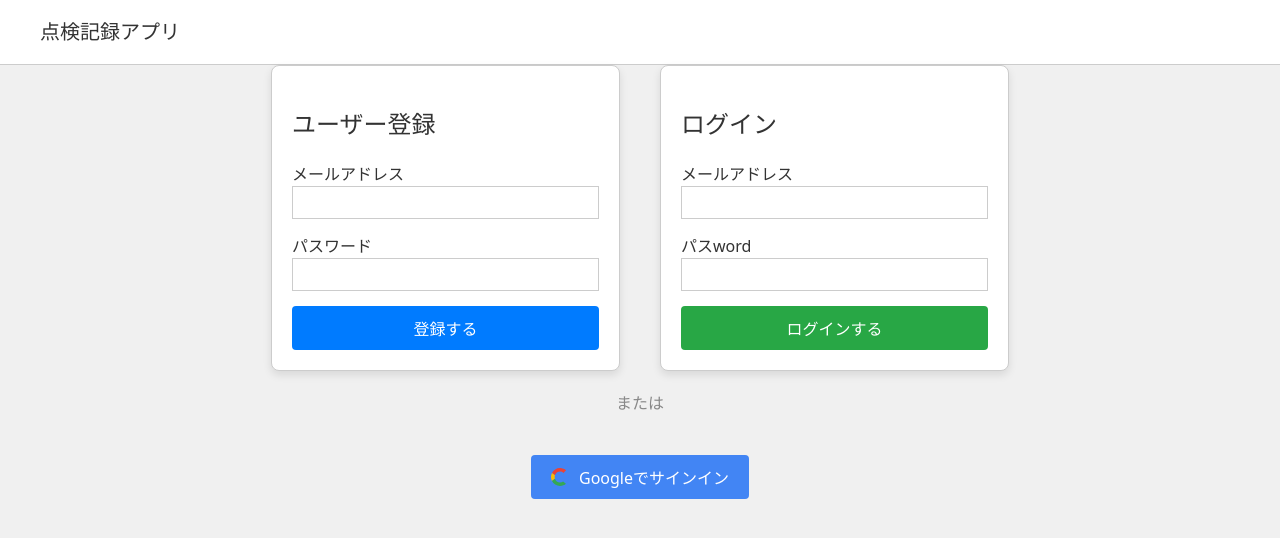
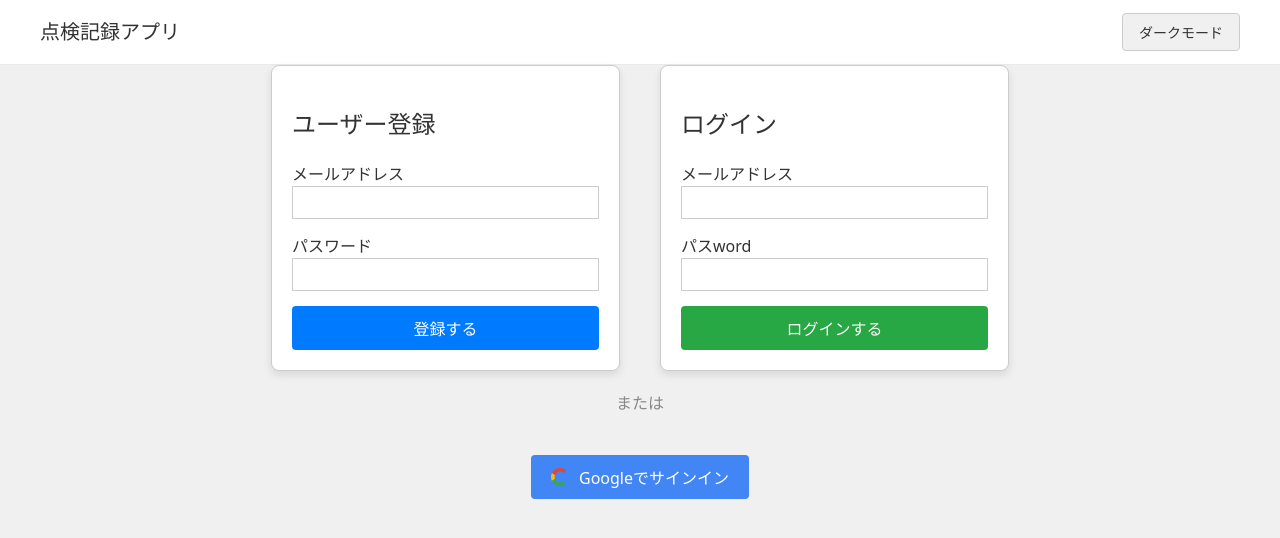
Before and after one commit to novice1248/katsuraohackason2025-team-maimaimer, a React (Vite) app in the folder maimai/: page / in a window 1280 px wide. Shown: the top 538 px of the page. Built offline with nearby package versions, Linux system fonts and the light colour scheme; no server answers.

Commit message:
いったん保存

```diff
--- a/maimai/src/App.tsx
+++ b/maimai/src/App.tsx
@@ -5,9 +5,23 @@ import { useAuth } from './hooks/useAuth';
 import { AuthPage } from './pages/AuthPage';
 import { AdminMenu } from './pages/AdminMenu';
 import { UserMenu } from './pages/UserMenu';
+import { useState, useEffect } from 'react'; // useStateとuseEffectをインポート
 
 function App() {
   const { currentUser, isAdmin, loading } = useAuth();
+  const [theme, setTheme] = useState<'light' | 'dark'>(() => {
+    // システムのダークモード設定を初期値として取得
+    const savedTheme = localStorage.getItem('theme');
+    if (savedTheme) {
+      return savedTheme as 'light' | 'dark';
+    }
+    return window.matchMedia('(prefers-color-scheme: dark)').matches ? 'dark' : 'light';
+  });
+
+  useEffect(() => {
+    document.body.className = theme === 'dark' ? 'dark-mode' : 'light-mode';
+    localStorage.setItem('theme', theme);
+  }, [theme]);
 
   if (loading) {
     return <div>読み込み中...</div>;
@@ -26,7 +40,7 @@ function App() {
 
   return (
     <div className="App">
-      <Header />
+      <Header theme={theme} setTheme={setTheme} /> {/* themeとsetThemeをHeaderに渡す */}
       <main className="main-content">
         {renderMainContent()}
       </main>
--- a/maimai/src/Components/Header/Header.tsx
+++ b/maimai/src/Components/Header/Header.tsx
@@ -1,9 +1,19 @@
 import { useAuth } from '../../hooks/useAuth'; // パスを更新
 import './Header.css';
+import type { Dispatch, SetStateAction } from 'react'; // DispatchとSetStateActionを型としてインポート
 
-export const Header = () => {
+interface HeaderProps {
+  theme: 'light' | 'dark';
+  setTheme: Dispatch<SetStateAction<'light' | 'dark'>>;
+}
+
+export const Header = ({ theme, setTheme }: HeaderProps) => {
   // AuthContextから現在のユーザー情報とログアウト関数を取得
   const { currentUser, logout } = useAuth();
+
+  const toggleTheme = () => {
+    setTheme(prevTheme => (prevTheme === 'light' ? 'dark' : 'light'));
+  };
 
   return (
     <header className="app-header">
@@ -21,6 +31,9 @@ export const Header = () => {
               </button>
             </div>
           )}
+          <button onClick={toggleTheme} className="theme-toggle-button">
+            {theme === 'light' ? 'ダークモード' : 'ライトモード'}
+          </button>
         </div>
       </div>
     </header>
--- a/maimai/src/Components/Header/header.css
+++ b/maimai/src/Components/Header/header.css
@@ -48,27 +48,22 @@
   color: white;
 }
 
-@media (prefers-color-scheme: dark) {
-  .app-header {
-    background-color: #1a1a1a; /* Darker background for header */
-    border-bottom-color: #333; /* Darker border */
-  }
+.theme-toggle-button {
+  padding: 8px 16px;
+  background-color: var(--button-background-color, #f0f0f0);
+  color: var(--button-text-color, #333);
+  border: 1px solid var(--button-border-color, #ccc);
+  border-radius: 4px;
+  cursor: pointer;
+  font-size: 14px;
+  transition: background-color 0.2s, color 0.2s, border-color 0.2s;
+  margin-left: 16px; /* ログアウトボタンとの間にスペース */
+}
 
-  .header-logo h1 {
-    color: #f0f0f0; /* Lighter text for dark mode */
-  }
+.theme-toggle-button:hover {
+  background-color: var(--button-hover-background-color, #e0e0e0);
+  color: var(--button-hover-text-color, #000);
+  border-color: var(--button-hover-border-color, #aaa);
+}
 
-  .user-info span {
-    color: #ccc; /* Lighter text for dark mode */
-  }
-
-  .logout-button {
-    color: #90caf9; /* Lighter blue for dark mode */
-    border-color: #90caf9; /* Lighter blue border */
-  }
-
-  .logout-button:hover {
-    background-color: #90caf9;
-    color: #1a1a1a; /* Dark text on hover */
-  }
-}
+/* @media (prefers-color-scheme: dark) はApp.tsxでbodyにクラスを付与するため不要 */
--- a/maimai/src/index.css
+++ b/maimai/src/index.css
@@ -52,51 +52,86 @@ button:focus-visible {
 	outline: 4px auto -webkit-focus-ring-color;
 }
 
-@media (prefers-color-scheme: light) {
-	:root {
-		color: #333; /* Softer dark text for light mode */
-		background-color: #f0f0f0; /* Softer off-white background for light mode */
-
-		/* Custom properties for light mode */
-		--card-background-color: #ffffff;
+body.light-mode {
+  --background-color: #f0f0f0;
   --text-color: #333;
-		--input-background-color: #ffffff;
-		--input-text-color: #333;
-		--input-border-color: #ccc;
+  --header-background-color: #ffffff;
+  --header-border-color: #eaeaea;
+  --h2-color: #333;
+  --h2-border-color: #000;
+  --h3-color: #333;
+  --button-background-color: #f0f0f0;
+  --button-text-color: #333;
+  --button-border-color: #ccc;
+  --button-hover-background-color: #e0e0e0;
+  --button-hover-text-color: #000;
+  --button-hover-border-color: #aaa;
   --link-color: #007bff;
 }
+
+body.dark-mode {
+  --background-color: #242424;
+  --text-color: rgba(255, 255, 255, 0.87);
+  --header-background-color: #1a1a1a;
+  --header-border-color: #333;
+  --h2-color: #fff;
+  --h2-border-color: #eee;
+  --h3-color: #fff;
+  --button-background-color: #333;
+  --button-text-color: rgba(255, 255, 255, 0.87);
+  --button-border-color: #000;
+  --button-hover-background-color: #444;
+  --button-hover-text-color: #fff;
+  --button-hover-border-color: #90caf9;
+  --link-color: #90caf9;
+}
+
+body {
+  background-color: var(--background-color);
+  color: var(--text-color);
+  transition: background-color 0.3s, color 0.3s;
+}
+
+/* 既存の:rootのスタイルはbodyに移動または調整 */
+:root {
+  font-family: system-ui, Avenir, Helvetica, Arial, sans-serif;
+  line-height: 1.5;
+  font-weight: 400;
+  color-scheme: light dark; /* これを残してブラウザのデフォルト設定も尊重 */
+  font-synthesis: none;
+  text-rendering: optimizeLegibility;
+  -webkit-font-smoothing: antialiased;
+  -moz-osx-font-smoothing: grayscale;
+}
+
+a {
+  font-weight: 500;
+  color: var(--link-color);
+  text-decoration: inherit;
+}
 a:hover {
-		color: #747bff;
+  color: var(--link-color); /* ホバー時の色も変数に */
 }
+
 button {
-		background-color: #f0f0f0; /* Softer background for buttons in light mode */
-		color: #333; /* Ensure text color is dark in light mode */
-		border: 1px solid #ccc; /* Softer border for buttons in light mode */
+  border-radius: 8px;
+  border: 1px solid transparent;
+  padding: 0.6em 1.2em;
+  font-size: 1em;
+  font-weight: 500;
+  font-family: inherit;
+  background-color: var(--button-background-color);
+  color: var(--button-text-color);
+  border-color: var(--button-border-color);
+  cursor: pointer;
+  transition: border-color 0.25s, background-color 0.25s, color 0.25s;
 }
 button:hover {
-		border-color: #747bff;
+  border-color: var(--button-hover-border-color);
+  background-color: var(--button-hover-background-color);
+  color: var(--button-hover-text-color);
 }
+button:focus,
+button:focus-visible {
+  outline: 4px auto -webkit-focus-ring-color;
 }
-
-@media (prefers-color-scheme: dark) {
-	:root {
-		color: rgba(255, 255, 255, 0.87);
-		background-color: #242424;
-
-		/* Custom properties for dark mode */
-		--card-background-color: #333;
-		--text-color: rgba(255, 255, 255, 0.87);
-		--input-background-color: #444;
-		--input-text-color: rgba(255, 255, 255, 0.87);
-		--input-border-color: #666;
-		--link-color: #90caf9; /* Lighter blue for links in dark mode */
-	}
-	button {
-		background-color: #333; /* Darker background for buttons in dark mode */
-		color: rgba(255, 255, 255, 0.87); /* Lighter text for buttons in dark mode */
-		border: 1px solid #000; /* Black border for buttons in dark mode */
-	}
-	button:hover {
-		border-color: #90caf9; /* Lighter blue hover for dark mode */
-	}
-}
--- a/maimai/src/pages/dataEntryForm.css
+++ b/maimai/src/pages/dataEntryForm.css
@@ -3,6 +3,7 @@
   margin: 0 auto;
   padding: 20px;
   font-family: sans-serif;
+  color: var(--text-color); /* グローバル変数を使用 */
 }
 
 /* --- ナビゲーション --- */
@@ -54,7 +55,8 @@
 /* --- 項目入力画面 --- */
 .form-section h2 {
   font-size: 24px;
-  border-bottom: 2px solid #000;
+  color: var(--h2-color); /* グローバル変数を使用 */
+  border-bottom: 2px solid var(--h2-border-color); /* グローバル変数を使用 */
   padding-bottom: 8px;
   margin-bottom: 16px;
 }
@@ -67,7 +69,7 @@
 .category-section h3 {
   font-size: 18px;
   margin-bottom: 12px;
-  color: #333;
+  color: var(--h3-color); /* グローバル変数を使用 */
 }
 
 .form-item {
```
Lines whose indentation alone changed are shown as unchanged.
